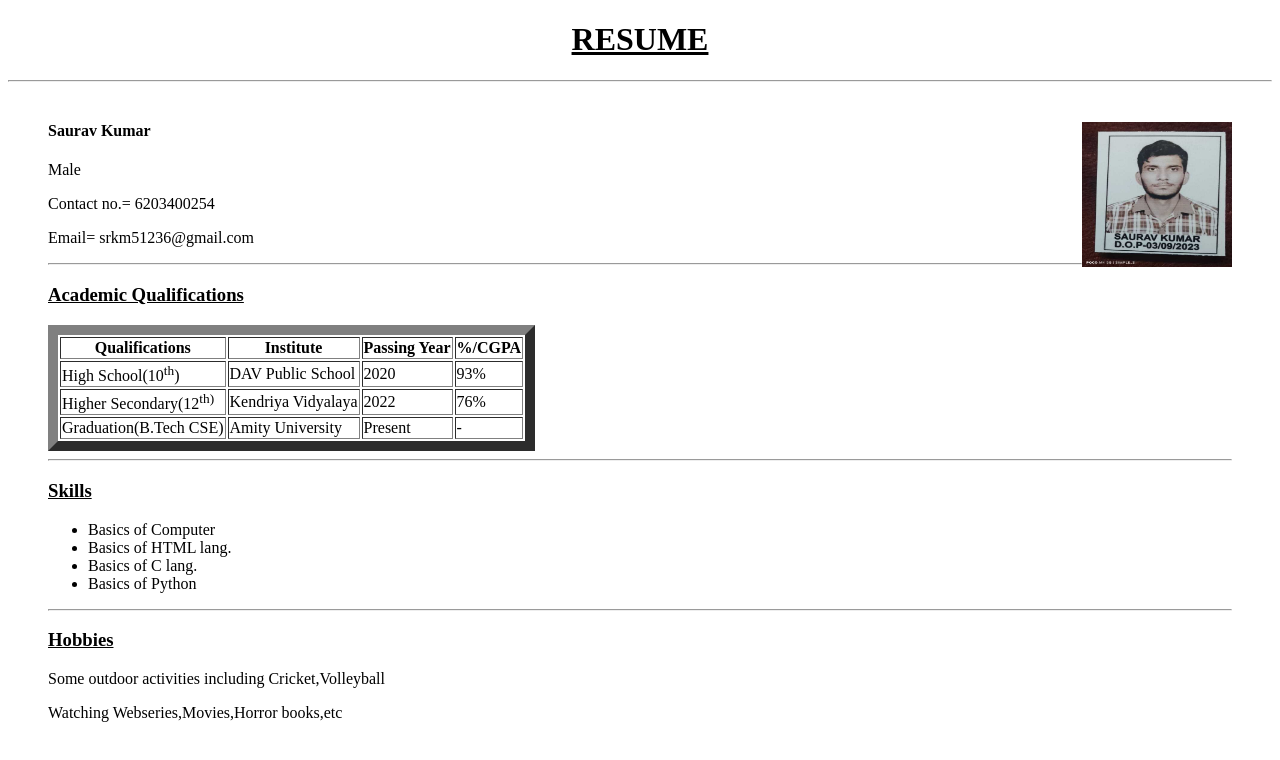
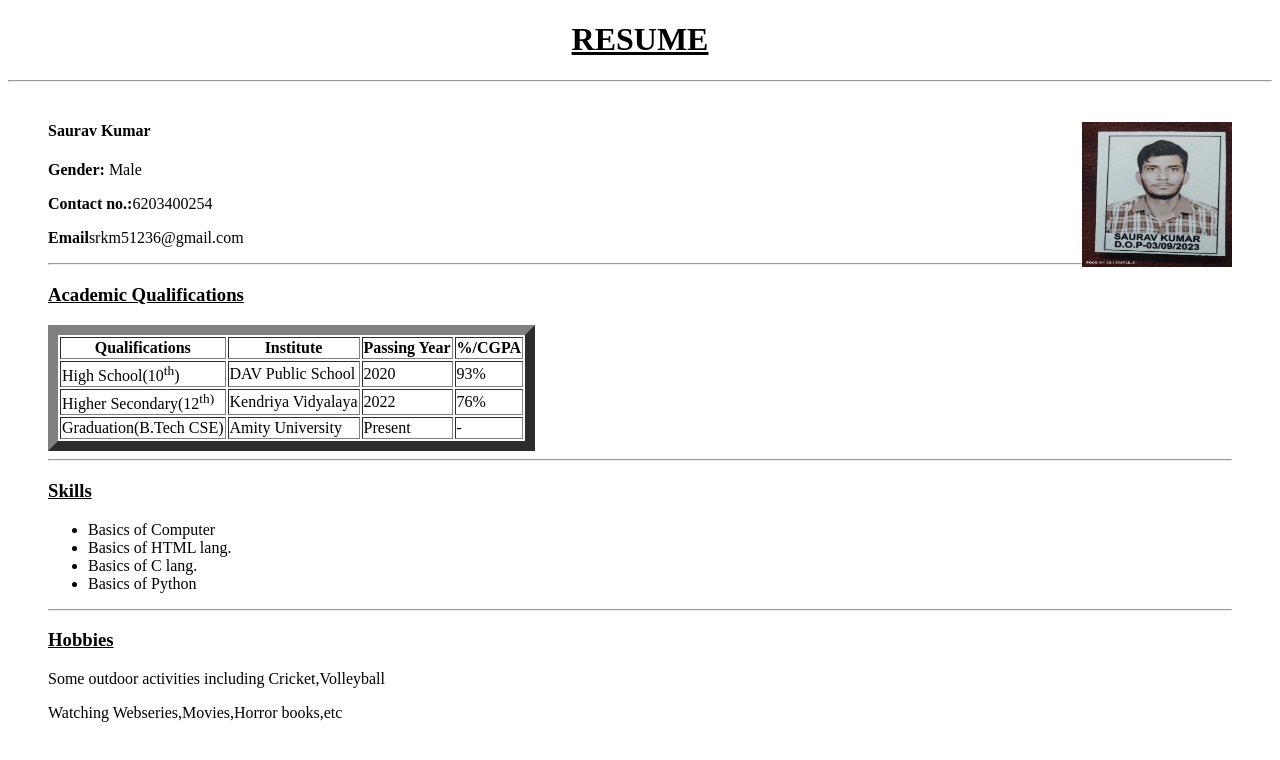
Before and after one commit to cricketcrazy4cc-glitch/resume, a plain HTML site: page index.html in a window 1280 px wide. Drawn offline with Linux system fonts and the light colour scheme.

Commit message:
Update index.html

```diff
--- a/index.html
+++ b/index.html
@@ -11,9 +11,9 @@
   <div style="margin: 40px;">
   <img src="mypic.jpg" style="float: right;" width="150" height="145">
   <p><b><h4> Saurav Kumar</h4></b></p>
-  <p> Male</p>
-  <p> Contact no.= 6203400254</p>
-  <P> Email= srkm51236@gmail.com</P>
+  <p><b>Gender:</b> Male</p>
+  <p><b>Contact no.:</b>6203400254</p>
+  <P><b>Email</b>srkm51236@gmail.com</P>
   <hr>
   <h3><u><b>Academic Qualifications</b></u></h3>
   <table border="10" weidth="40%"
@@ -56,4 +56,5 @@
   <p>Watching Webseries,Movies,Horror books,etc </p>
   </div>
 </body>
+
 </html>
```
